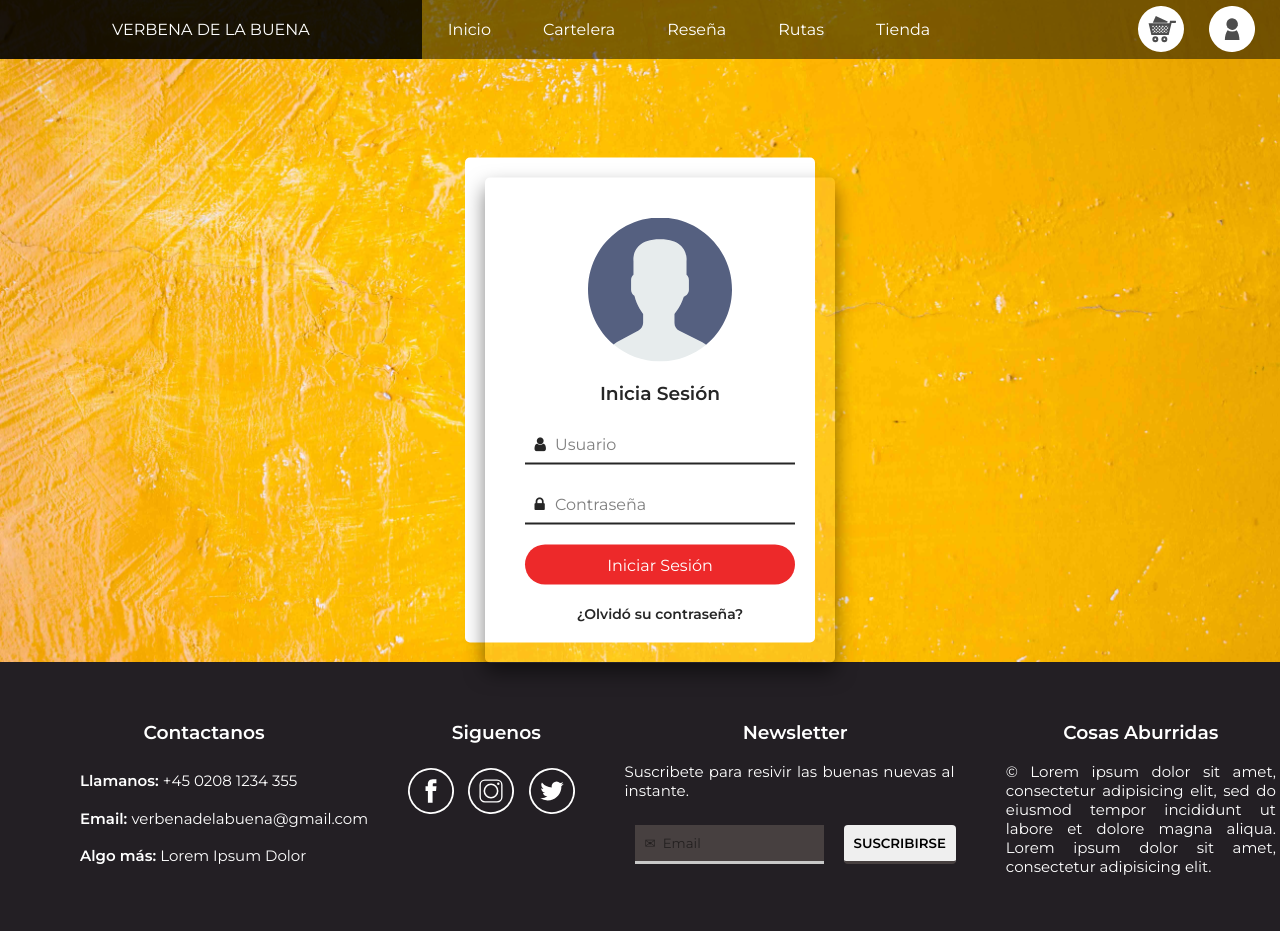
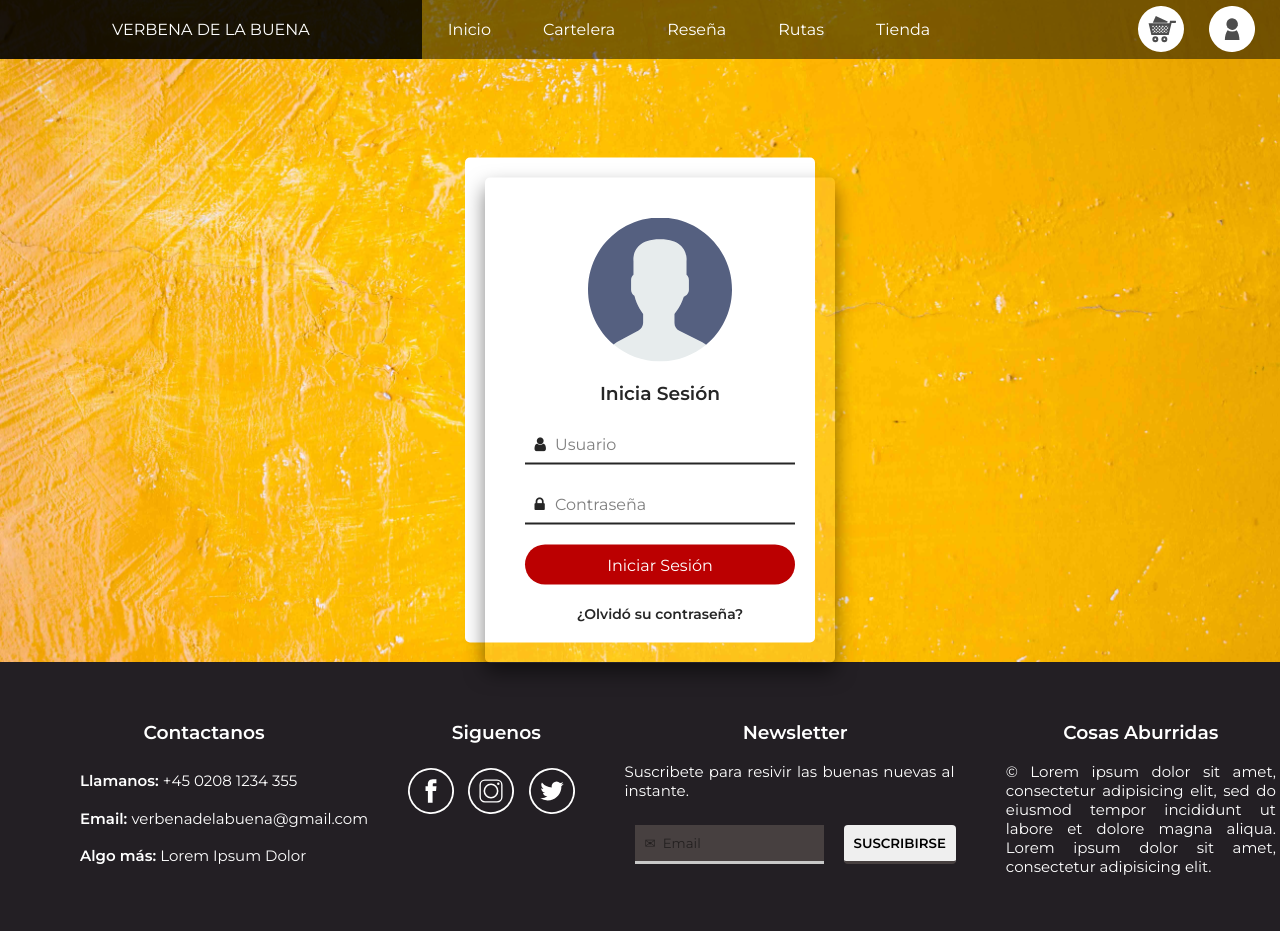
Before and after one commit to itsrenenvt/verbena, a PHP site: page /login.html in a window 1280 px wide, with the pointer over the restyled element. Run offline with PHP 8.4, Linux system fonts and the light colour scheme.

Commit message:
se agregó hover al botón del login.

```diff
--- a/css/style.css
+++ b/css/style.css
@@ -422,6 +422,11 @@ background: linear-gradient(#54BBC7,#2EE3AD,#9191f2); */
 	cursor: pointer;
 }
 
+.div_login input[type="submit"]:hover{
+	background: #bb0001;
+	transition: .5s;
+}
+
 .div_login a{
 	color: #262626;
 	font-size: 14px;
```
